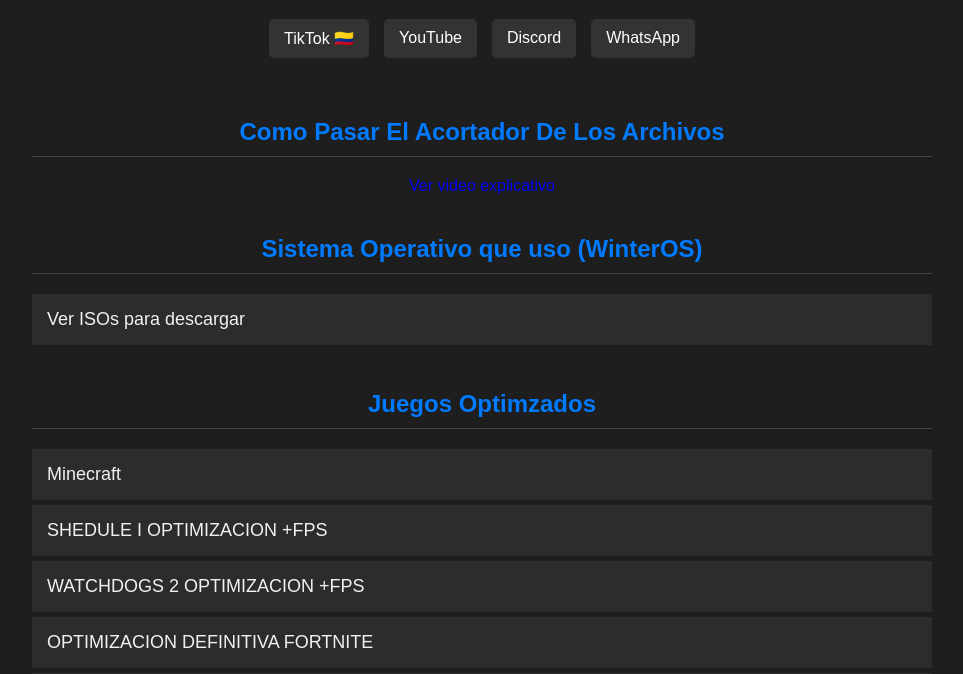
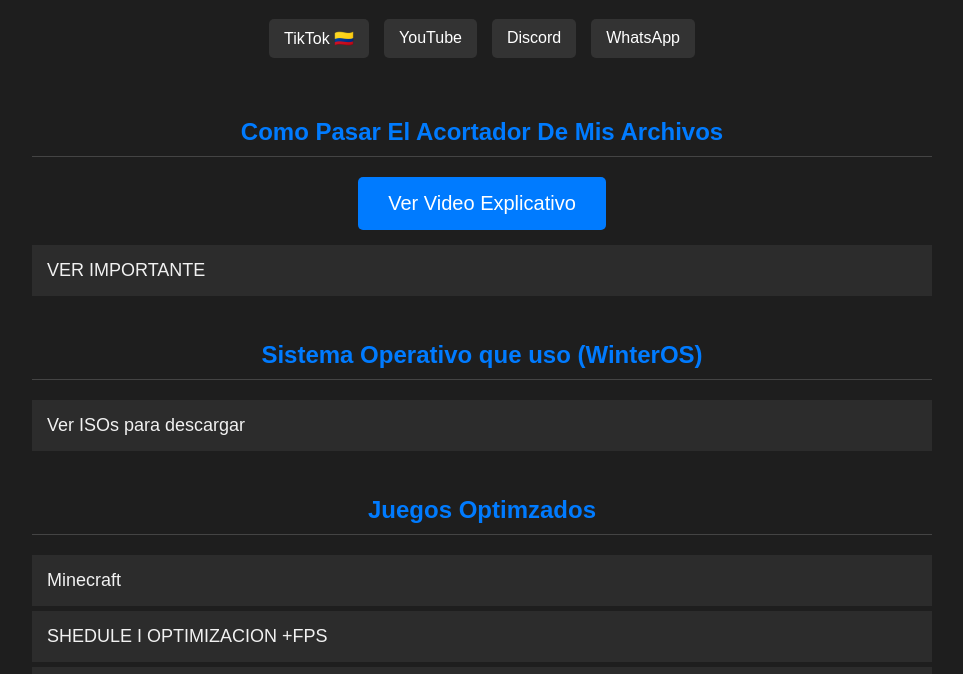
Before and after one commit to AJfiles/files, a plain HTML site: page index.html in a window 1280 px wide. Shown: the part 86-760 px from the top of the page, without its empty margins (158-1121 px from the left). Drawn offline with Linux system fonts and the light colour scheme.

Commit message:
Update index.html

```diff
--- a/index.html
+++ b/index.html
@@ -138,6 +138,25 @@
       border-top: 1px solid #444;
       margin-top: 40px;
     }
+
+    /* =======================
+       Estilos para el botón grande de Video Explicativo
+    ========================== */
+    .large-button {
+      display: block;
+      margin: 0 auto 15px auto;
+      padding: 15px 30px;
+      font-size: 20px;
+      background-color: #007bff;
+      color: #fff;
+      border: none;
+      border-radius: 5px;
+      cursor: pointer;
+      transition: background-color 0.3s;
+    }
+    .large-button:hover {
+      background-color: #0056b3;
+    }
   </style>
 </head>
 <body>
@@ -155,10 +174,24 @@
   <main>
     <!-- Acortador de Archivos -->
     <section>
-      <h2 class="section-title">Como Pasar El Acortador De Los Archivos</h2>
-      <p style="text-align: center;">
-        <a href="https://vimeo.com/1074788174" target="_blank">Ver video explicativo</a>
-      </p>
+      <h2 class="section-title">Como Pasar El Acortador De Mis Archivos</h2>
+      <div style="text-align: center;">
+        <button class="large-button" onclick="window.open('https://vimeo.com/1074788174', '_blank')">
+          Ver Video Explicativo
+        </button>
+      </div>
+      <!-- Accordion para Ver Importante -->
+      <button class="accordion">VER IMPORTANTE</button>
+      <div class="panel">
+        <ul>
+          <li>
+            Ojo con las descargas maliciosas, la mayoría de los enlaces (si no es que todos) son por MediaFire, no a páginas +18 o similares, ni descargas con contraseñas.
+            Todo está abierto, por favor ver el video de como pasar el acortador!
+            <br><br>
+            Solo dejo 1 Acortador porque así apoyas mi contenido sin pedir directamente donaciones. Muchas gracias y espero disfrutes mis archivos y trabajos, ¡Gracias!
+          </li>
+        </ul>
+      </div>
     </section>
 
     <!-- Sistema Operativo -->
```
